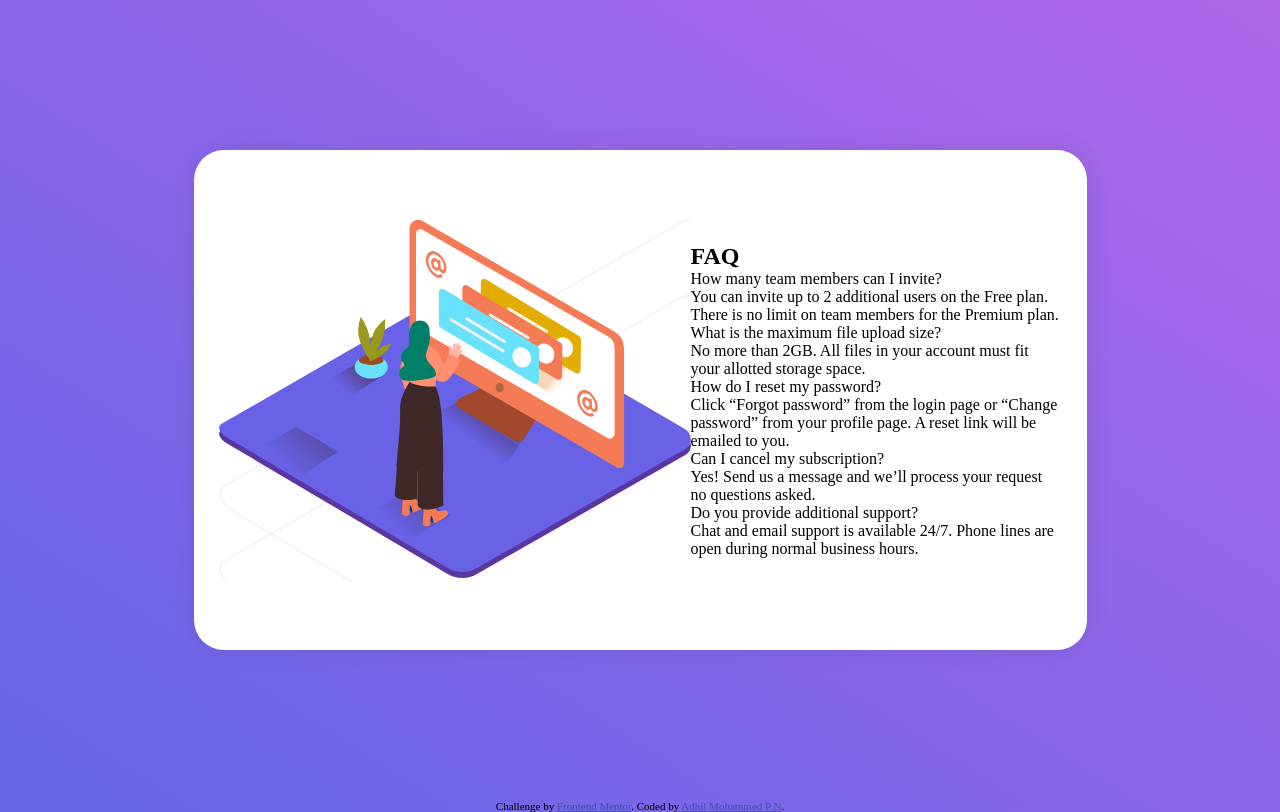
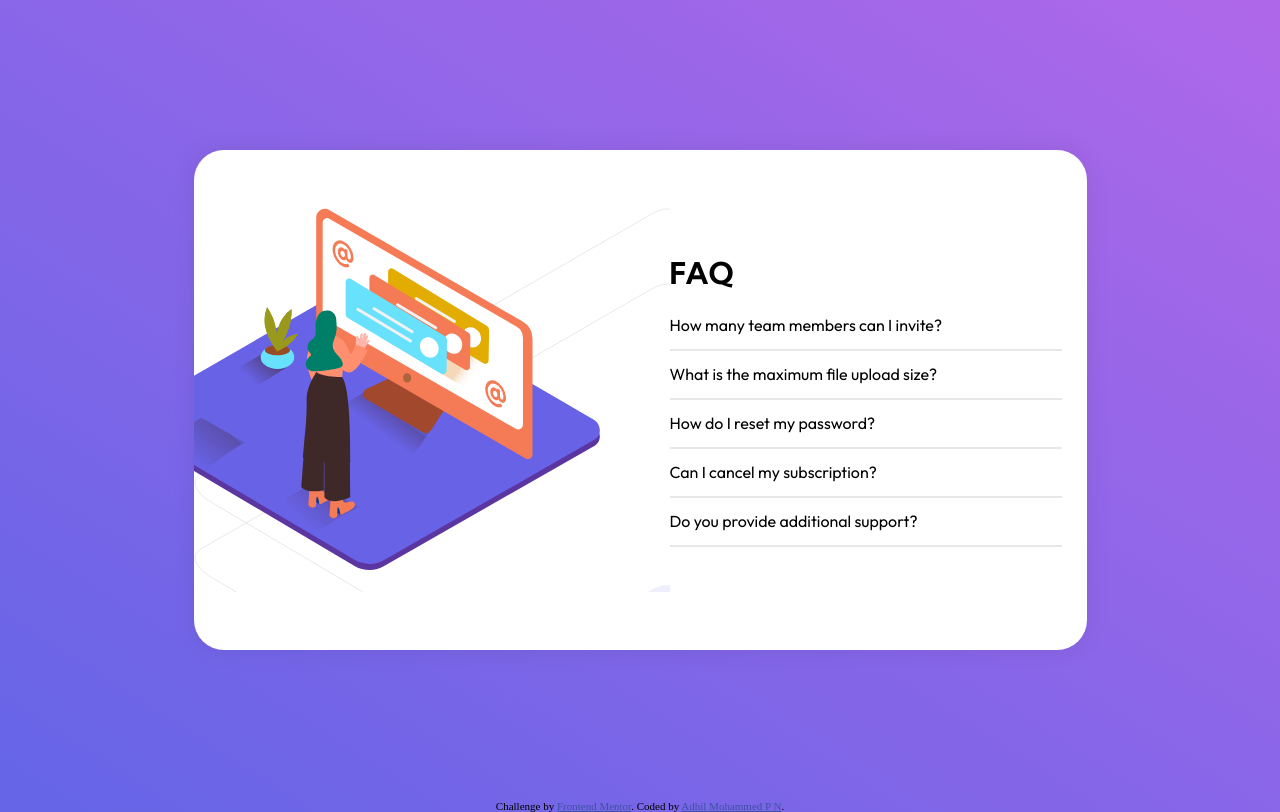
Before and after one commit to ADHIL-MOHAMMED-P-N/faq_accordion_fronendmentor, a plain HTML site: page index.html in a window 1280 px wide. Drawn offline with Linux system fonts and the light colour scheme.

Commit message:
question answer styling

```diff
--- a/index.html
+++ b/index.html
@@ -17,9 +17,10 @@
     <div class="card">
       <div class="img-container">
         <img src="./images/illustration-woman-online-desktop.svg" alt="illustrationwomanonline">
+        <img src="" alt="">
       </div>
       <div class="faq-container">
-        <h2>FAQ</h2>
+        <h2 class="main-heading">FAQ</h2>
         <div class="faqlist">
           <div class="faq">
             <div class="question">
--- a/style.css
+++ b/style.css
@@ -38,13 +38,53 @@ body {
   width: 893px;
   border-radius: 30px;
   padding: 25px;
+  padding-left: 0px;
   display: flex;
   box-shadow: 0px 0px 25px 0px #02020214;
   align-items: center;
   height: 500px;
+  overflow: hidden;
 }
 .img-container {
   background: url(./images/bg-pattern-desktop.svg);
+}
+.img-container img {
+  width: 100%;
+  flex: 1;
+  transform: translateX(-70px);
+}
+.faq-container {
+  flex: 1;
+}
+.main-heading {
+  font-size: 30px;
+  font-family: var(--font1);
+  margin-bottom: 10px;
+}
+.faq p {
+  font-family: var(--font2);
+}
+.faq {
+  /*  margin-bottom: 10px; */
+  border-bottom: 2px solid hsl(240, 5%, 91%);
+}
+.question {
+  display: flex;
+  height: 47px;
+  justify-content: flex-start;
+  align-items: center;
+}
+.answer {
+  overflow: hidden;
+  height: 0px;
+  transition: height 5s ease;
+}
+.answer-active {
+  height: auto;
+  margin-bottom: 10px;
+}
+.answer p {
+  color: var(--dark-blue);
 }
 
 .attribution {
```
